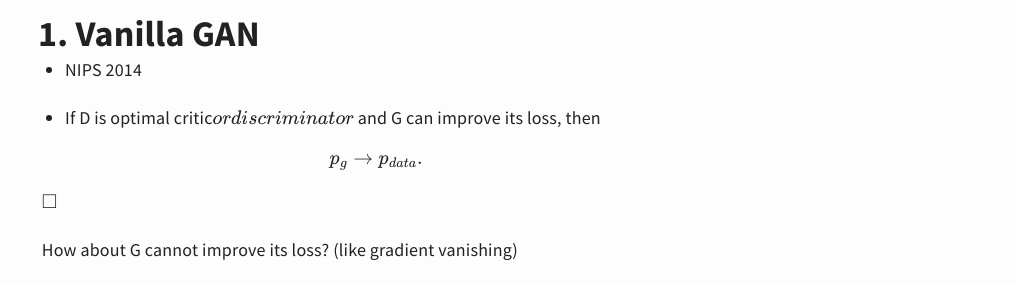
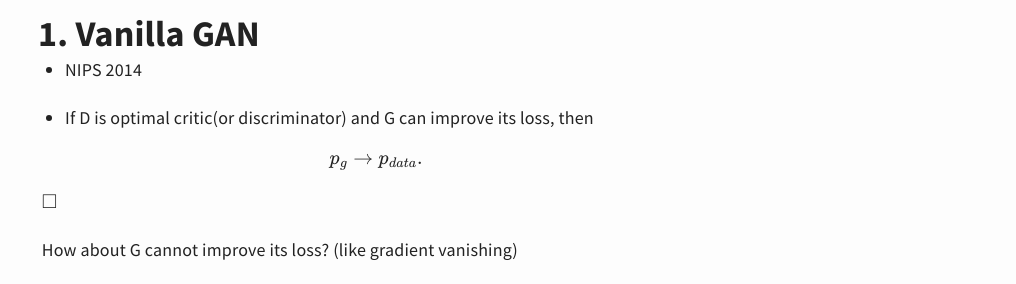
Before and after one commit to sungyubkim/sungyubkim.github.io, a Jekyll site: the page built from _posts/GAN/2019-2-17-A-note-on-regularizing-GAN.md, in a window 1280 px wide and 900 px high. Shown: the part 355-639 px from the top of the window, without its empty margins (264-1280 px from the left). Built offline with Jekyll 4.4.1, drawn with Linux system fonts in a browser that asks for light colours; formulas are drawn with MathJax 3; a script that is not in the unit is left out.

Commit message:
no message

```diff
--- a/_posts/GAN/2019-2-17-A-note-on-regularizing-GAN.md
+++ b/_posts/GAN/2019-2-17-A-note-on-regularizing-GAN.md
@@ -13,7 +13,7 @@ mathjax: true
 
 - NIPS 2014
 
-- If D is optimal critic\\(or discriminator\\) and G can improve its loss, then
+- If D is optimal critic(or discriminator) and G can improve its loss, then
 
 
 $$
```
